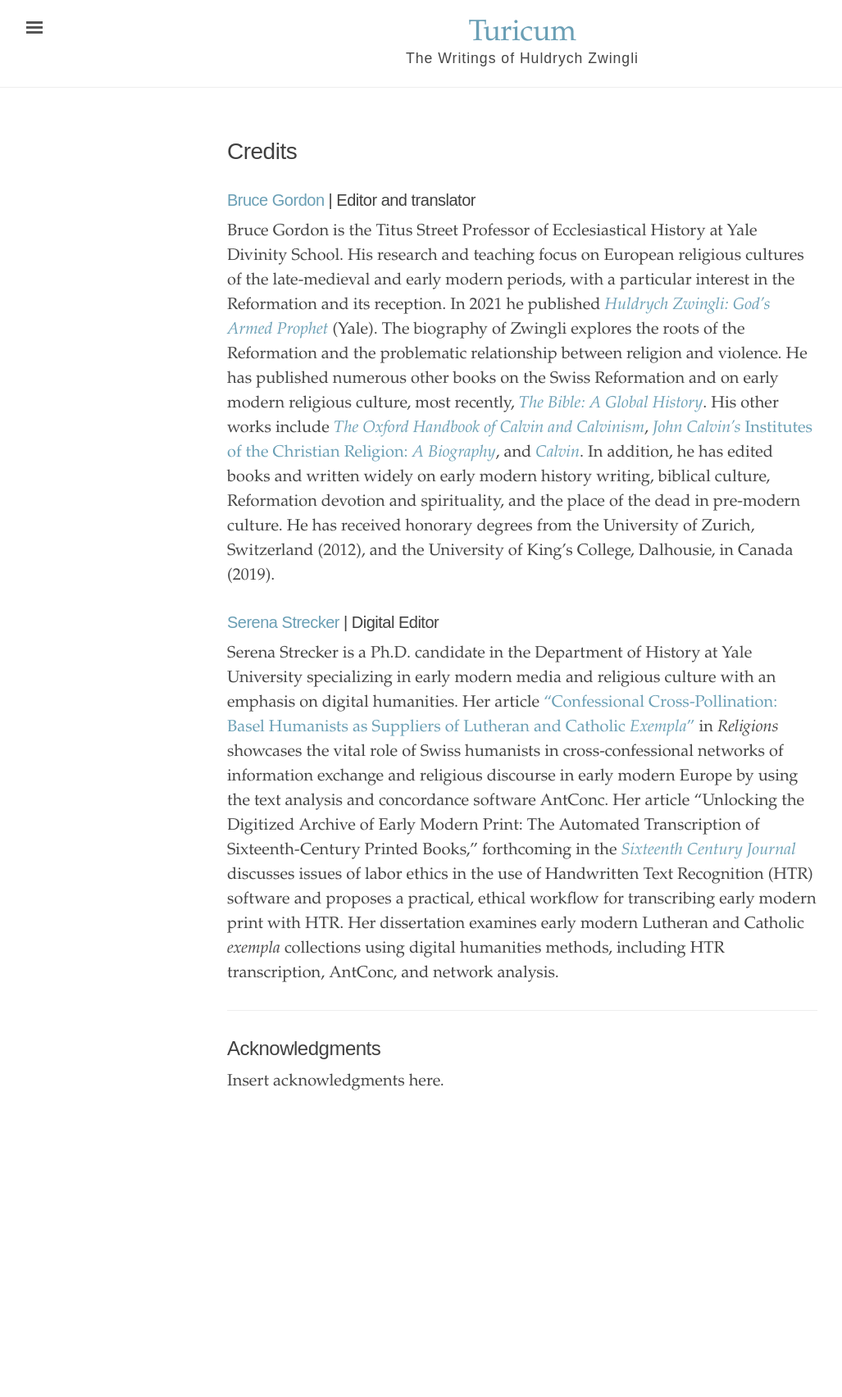
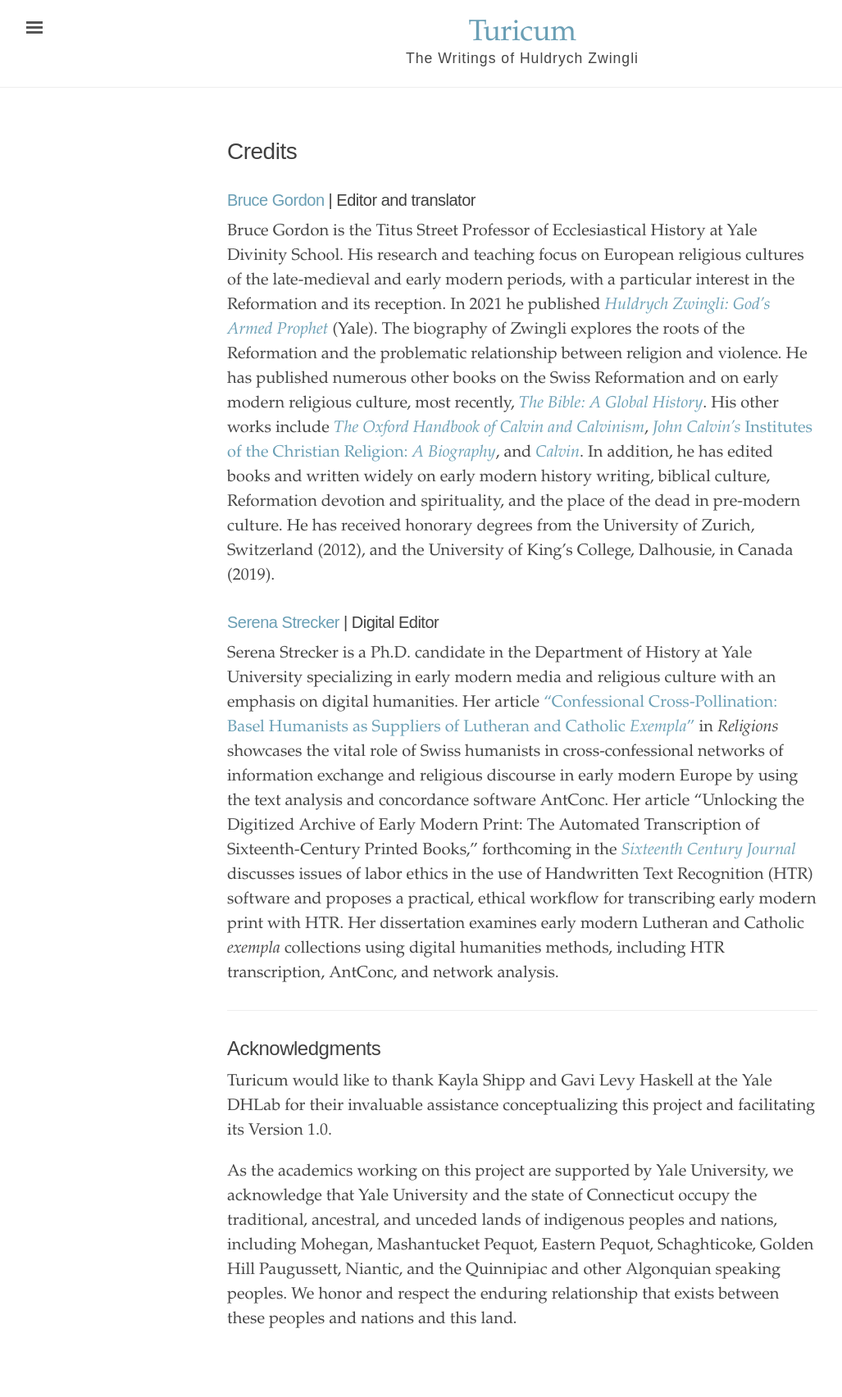
Before and after one commit to turicumzwingli/turicum, a Jekyll site: the page built from credits.md, in a window 1280 px wide. Shown: the whole page at 82% size, without its empty margins (3-1030 px from the left). Built offline with Jekyll 4.4.1, drawn with Linux system fonts in a browser that asks for light colours; before the commit the page ends 1414 px from its top, so only the background shows below that.

Commit message:
Update credits.md add acknowledgments

```diff
--- a/credits.md
+++ b/credits.md
@@ -17,4 +17,6 @@
 
 ## Acknowledgments
 
-Insert acknowledgments here.
+Turicum would like to thank Kayla Shipp and Gavi Levy Haskell at the Yale DHLab for their invaluable assistance conceptualizing this project and facilitating its Version 1.0.
+
+As the academics working on this project are supported by Yale University, we acknowledge that Yale University and the state of Connecticut occupy the traditional, ancestral, and unceded lands of indigenous peoples and nations, including Mohegan, Mashantucket Pequot, Eastern Pequot, Schaghticoke, Golden Hill Paugussett, Niantic, and the Quinnipiac and other Algonquian speaking peoples. We honor and respect the enduring relationship that exists between these peoples and nations and this land.
```
